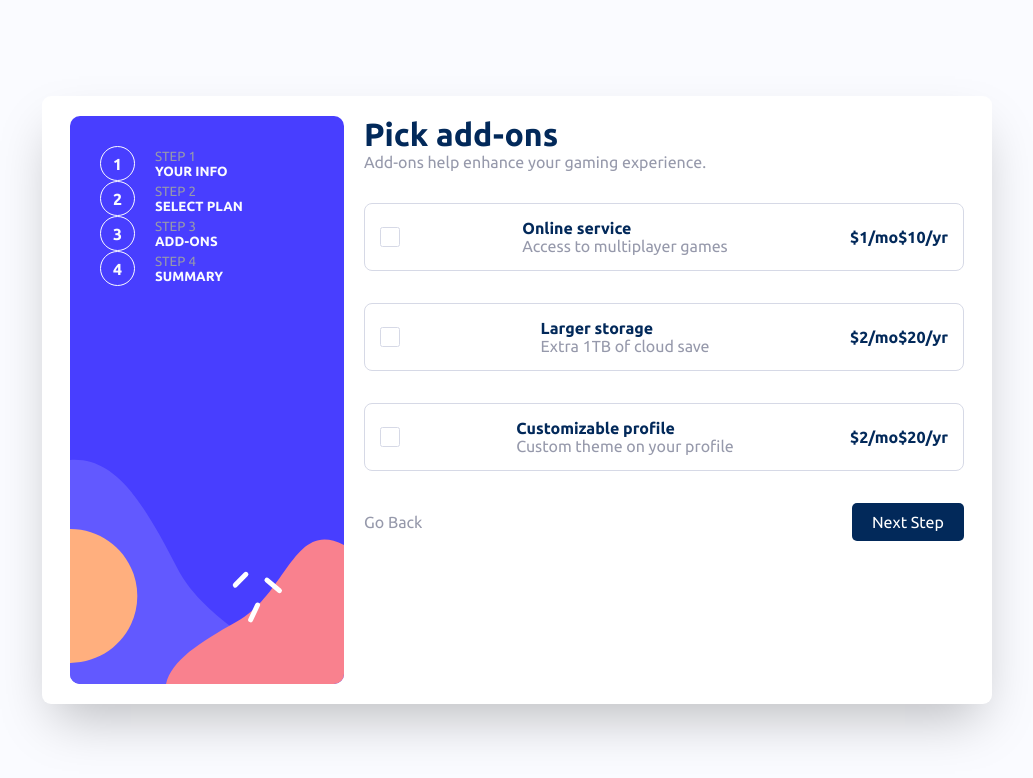
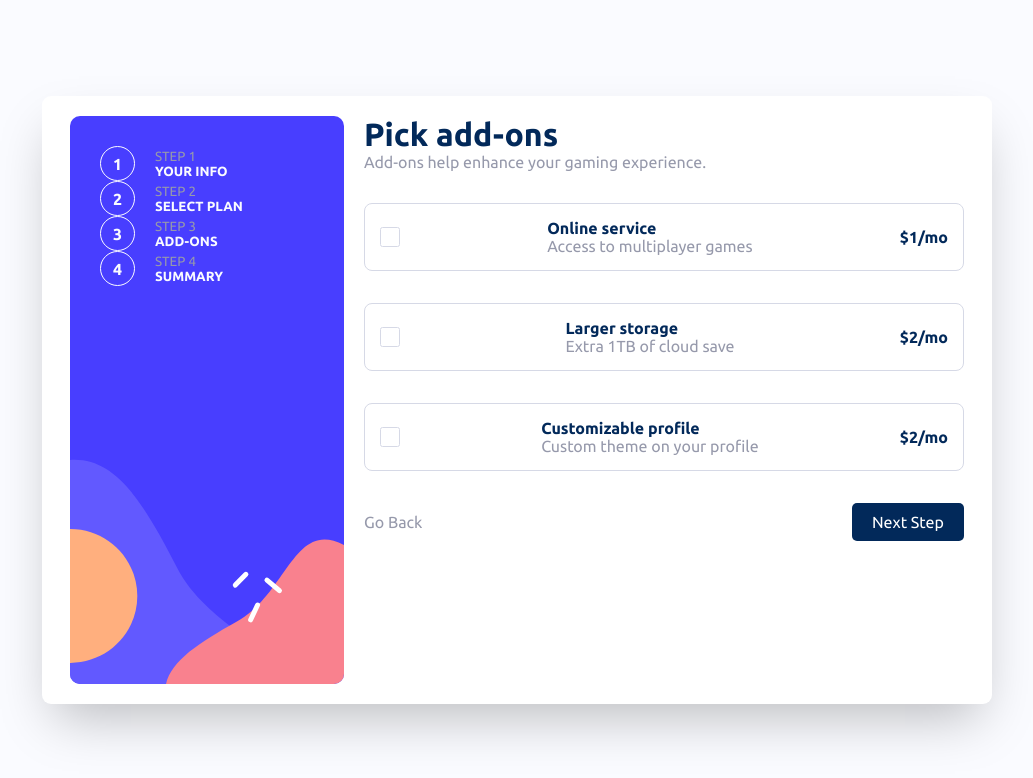
Before and after one commit to CipiVlad/multi_step_form, a React (Vite) app: page /add-ons in a window 1280 px wide. Shown: the top 778 px of the page, without its empty margins (123-1156 px from the left). Built offline with nearby package versions, Linux system fonts and the light colour scheme.

Commit message:
AddOns Page: logic works so far

```diff
--- a/src/components/page_cards/AddOnsCard.tsx
+++ b/src/components/page_cards/AddOnsCard.tsx
@@ -1,11 +1,11 @@
-import { useState } from 'react'
+import { useEffect, useState } from 'react'
 import './AddOnsCard.scss'
 import { Link } from 'react-router-dom'
 
 type Props = {
     title: string,
     subtitle: string,
-    add_ons: any
+    add_ons: string[] | boolean[]
     name: string
     description: string
     price: string[]
@@ -15,43 +15,75 @@ type Props = {
 
 const AddOnsCard = ({ title, subtitle, add_ons, nextStep, back }: Props) => {
 
-    //handle checkbox state
-    const [inputState, setInputState] = useState([false, false, false])
+    //need to write logic for:
+    //if in "Select Plan" page monthly plan is selected then yearly plan price should be disabled in "Add-ons" page and vice versa
+    //Which hook should be used for that?
+    //try: useContext
+    // const { priceType: contextPriceType } = React.useContext(PriceContext)
 
-    const handleChange = (e: React.ChangeEvent<HTMLInputElement>) => {
-        e.preventDefault();
-        const { checked } = e.target;
-        // Find the index of the checked checkbox and update the corresponding value in the state array
-        setInputState(prev => prev.map((item, index) => index === inputState.indexOf(item) ? checked : item));
+    // how to display the price in monthly or yearly?
+    const [priceType, setPriceType] = useState('')
+    useEffect(() => {
+        setPriceType('monthly')
+    }, []);
 
+
+    const [api, setApi] = useState([])
+    const [selected, setSelected] = useState([])
+    useEffect(() => {
+        setApi(add_ons)
+    }, []);
+
+    const handleChange = (e, index) => {
+
+        // console.log(e.target.value);
+        const activeData = document.getElementById(index).checked
+        // console.log(activeData);
+
+        if (activeData === true) {
+            setSelected(prevState => [...prevState, e.target.value])
+        } else {
+            setSelected(selected.filter(item => item !== e.target.value))
+        }
     }
+
+
 
     return (
         <div className="stepcard_container">
             <h1 className='title'>{title}</h1>
             <p className='subtitle'>{subtitle}</p>
 
+
             {
-                add_ons.map((add_on, index: number) => (
-                    <div className={`${inputState[index] ? "add_ons_card add_ons_card-active" : "add_ons_card"}`} key={index} >
 
-                        {/* <div className="add_ons_card" key={index}> */}
+                api.map((add_on, index) => (
+                    <div className={`${selected && selected.includes(add_on.name) ? "add_ons_card add_ons_card-active" : "add_ons_card"}`} key={index} >
+
                         <input
+                            id={index}
                             type="checkbox"
-                            onChange={handleChange}
-                            checked={inputState[index]}
-                            id={add_on.name}
+                            value={add_on.name}
+                            onChange={(e) => handleChange(e, index)}
+
                         />
                         <label htmlFor={add_on.name}>
                             <p>{add_on.name}</p>
                             <p>{add_on.description}</p>
                         </label>
-                        <label htmlFor={add_on.name}>
-                            <p>{add_on.price}</p>
-                        </label>
+
+                        <div className="price">
+                            <p>{add_on.price[priceType]}</p>
+                        </div>
+
                     </div>
                 ))
+
             }
+
+
+
+
             <nav className="navBar">
                 <Link to={`${back}`}>{back ? "Go Back" : ""}</Link>
                 <Link to={`${nextStep}`} className="btn">Next Step</Link>
--- a/src/data/addOns.module.ts
+++ b/src/data/addOns.module.ts
@@ -1,21 +1,43 @@
-export const addOns = {
+export const addOnsData = {
     "title": "Pick add-ons",
     "subtitle": "Add-ons help enhance your gaming experience.",
     "add_ons": [
         {
             "name": "Online service",
             "description": "Access to multiplayer games",
-            "price": ["$1/mo", "$10/yr"],
+            "price":
+            {
+                "monthly": "$1/mo",
+                "yearly": "$10/yr"
+            }
+            ,
+            "checked": false
         },
         {
             "name": "Larger storage",
             "description": "Extra 1TB of cloud save",
-            "price": ["$2/mo", "$20/yr"],
+            "price":
+
+            {
+                "monthly": "$2/mo",
+                "yearly": "$20/yr"
+            }
+            ,
+            "checked": false
+
         },
         {
             "name": "Customizable profile",
             "description": "Custom theme on your profile",
-            "price": ["$2/mo", "$20/yr"],
+            "price":
+
+            {
+                "monthly": "$2/mo",
+                "yearly": "$20/yr"
+            }
+            ,
+            "checked": false
+
         }],
     "nextStep": "/finish",
     "back": "/select-plan"
--- a/src/pages/AddOns.tsx
+++ b/src/pages/AddOns.tsx
@@ -1,6 +1,6 @@
 import SideBar from "../components/SideBar"
 import AddOnsCard from "../components/page_cards/AddOnsCard"
-import { addOns } from "../data/addOns.module"
+import { addOnsData } from "../data/addOns.module"
 
 const AddOns = () => {
     return (
@@ -8,14 +8,14 @@ const AddOns = () => {
             <SideBar />
 
             <AddOnsCard
-                title={addOns.title}
-                subtitle={addOns.subtitle}
-                add_ons={addOns.add_ons}
-                name={addOns.add_ons[0].name}
-                description={addOns.add_ons[0].description}
-                price={addOns.add_ons[0].price}
-                nextStep={addOns.nextStep}
-                back={addOns.back}
+                title={addOnsData.title}
+                subtitle={addOnsData.subtitle}
+                add_ons={addOnsData.add_ons}
+                name={addOnsData.add_ons[0].name}
+                description={addOnsData.add_ons[0].description}
+                price={addOnsData.add_ons[0].price}
+                nextStep={addOnsData.nextStep}
+                back={addOnsData.back}
             />
 
         </>)
```
